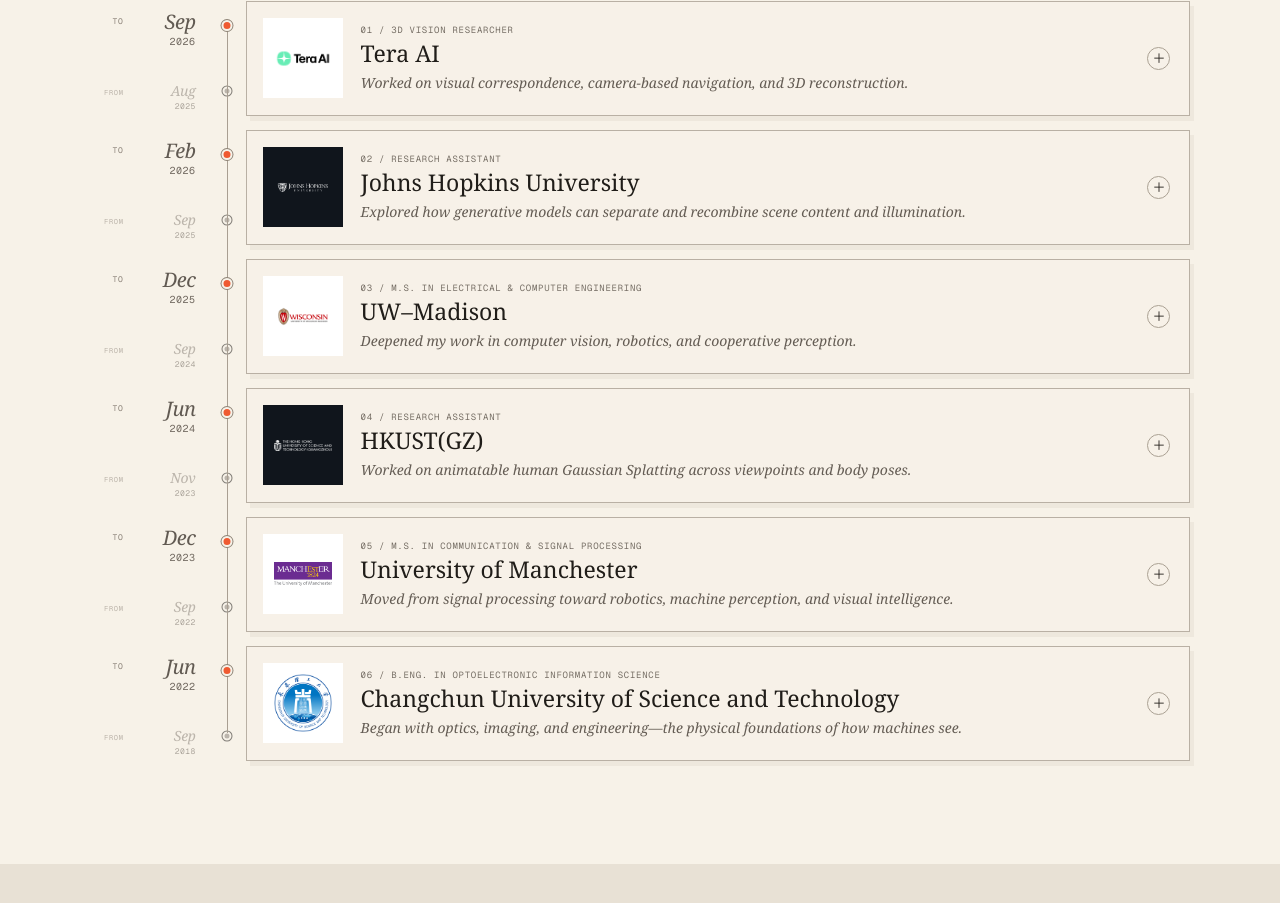
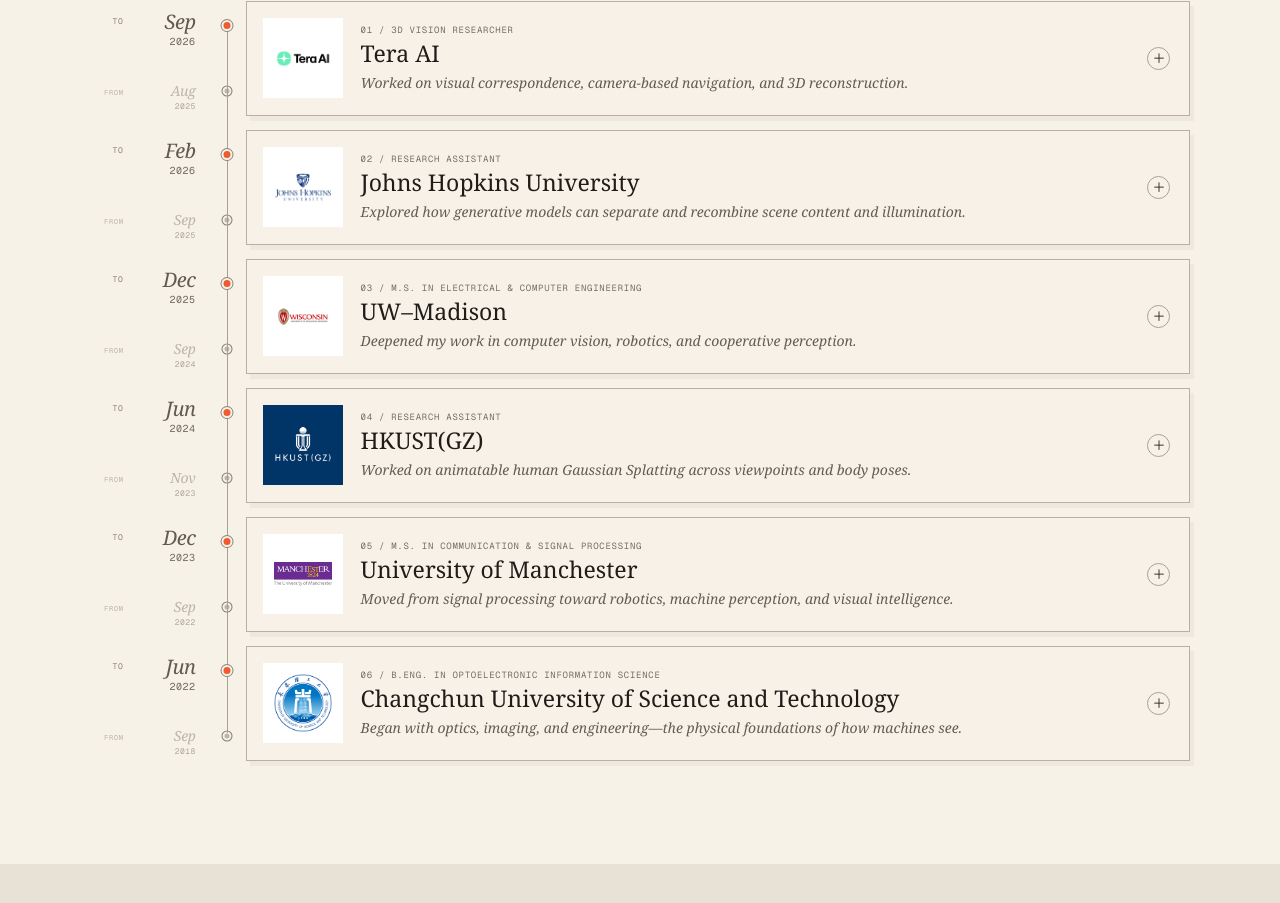
Before and after one commit to JesusmiCaH/JesusmiCaH.github.io, a Next.js app: page / in a window 1280 px wide. Shown: the part 1182-2085 px from the top of the page. Built offline with nearby package versions, Linux system fonts and the light colour scheme.

Commit message:
Replace JHU and HKUST logos with supplied artwork

```diff
--- a/app/globals.css
+++ b/app/globals.css
@@ -19,6 +19,7 @@
 .organization-mark { height: 62px; padding: 11px; display: grid; place-items: center; overflow: hidden; }
 .organization-mark.is-dark { background: #10151c; }
 .organization-mark.is-light { background: #fff; }
+.organization-mark[data-organization='hkust'] { padding: 0; }
 .organization-mark img { display: block; width: 100%; height: 100%; min-height: 0; max-width: 100%; max-height: 100%; object-fit: contain; }
 .organization-copy { min-width: 0; }
 .organization-copy small, .organization-copy strong { display: block; }
--- a/app/page.tsx
+++ b/app/page.tsx
@@ -59,7 +59,7 @@
     ],
   },
   {
-    id: 'jhu', name: 'Johns Hopkins University', dates: 'Sep 2025 — Feb 2026', timelineFromMonth: 'Sep', timelineFromYear: '2025', timelineToMonth: 'Feb', timelineToYear: '2026', relation: 'Sep 2025 — Feb 2026 · Research', role: 'Research Assistant', href: 'https://www.jhu.edu/', logo: '/images/orgs/jhu.png', dark: true,
+    id: 'jhu', name: 'Johns Hopkins University', dates: 'Sep 2025 — Feb 2026', timelineFromMonth: 'Sep', timelineFromYear: '2025', timelineToMonth: 'Feb', timelineToYear: '2026', relation: 'Sep 2025 — Feb 2026 · Research', role: 'Research Assistant', href: 'https://www.jhu.edu/', logo: '/images/orgs/jhu.png', dark: false,
     summary: 'Explored how generative models can separate and recombine scene content and illumination.',
     details: [
       'Designed a ViT image encoder to disentangle intrinsic scene content from extrinsic illumination.',
@@ -192,7 +192,7 @@
             <summary>
               <span className="timeline-entry-shell">
                 <span className="timeline-entry-lead">
-                  <span className={`organization-mark ${organization.dark ? 'is-dark' : 'is-light'}`}>
+                  <span className={`organization-mark ${organization.dark ? 'is-dark' : 'is-light'}`} data-organization={organization.id}>
                     <img src={organization.logo} alt="" />
                   </span>
                   <span>
```
Also changed, not shown: public/images/orgs/hkust-gz.png, public/images/orgs/jhu.png.
